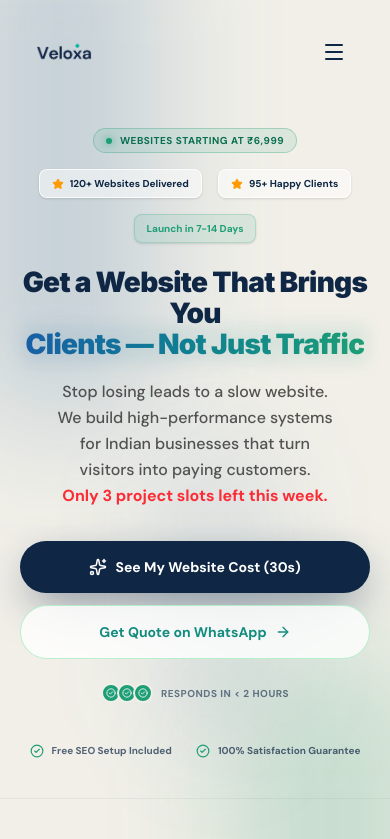
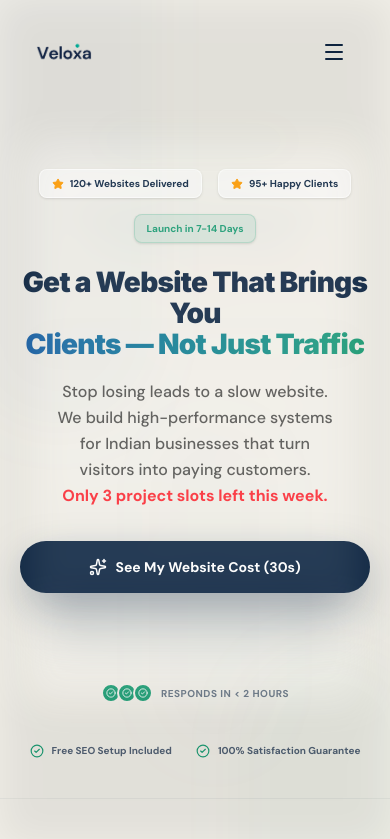
Before and after one commit to Rohit-Codes/veloxa, a Next.js app: page / in a window 390 px wide. Shown: the top 839 px of the page. Built offline with nearby package versions, Linux system fonts and the light colour scheme.

Commit message:
fix issues

```diff
--- a/src/app/globals.css
+++ b/src/app/globals.css
@@ -110,6 +110,24 @@
     animation: none !important;
   }
 
+  /* Nuclear Performance Optimization for Mobile */
+  /* backdrop-filter: blur is extremely heavy on mobile GPUs during scroll */
+  *, *::before, *::after {
+    backdrop-filter: none !important;
+    -webkit-backdrop-filter: none !important;
+  }
+
+  /* Reduce intensity of large blurred decorative orbs */
+  [class*="blur-"], [class*="blur\["] {
+    filter: blur(20px) !important; /* Cap blur at 20px on mobile */
+    opacity: 0.1 !important; /* Reduce opacity to make it less expensive to composite */
+  }
+
+  /* Specific fix for blanking: ensure everything has a minimum height and is visible */
+  section, div {
+     will-change: auto !important; /* Prevent over-allocation of GPU layers */
+  }
+
   /* FAQ Accordion - remove sliding animation but keep snapping open/close */
   .faq-answer,
   .faq-answer-inner,
--- a/src/components/PASSection.tsx
+++ b/src/components/PASSection.tsx
@@ -4,34 +4,7 @@
 import Link from "next/link";
 import { X, Check, ArrowRight, Zap } from "lucide-react";
 
-function useScrollReveal(threshold = 0.1) {
-  const [isVisible, setIsVisible] = useState(false);
-  const ref = useRef<HTMLDivElement>(null);
-
-  useEffect(() => {
-    const observer = new IntersectionObserver(
-      ([entry]) => {
-        if (entry.isIntersecting) {
-          setIsVisible(true);
-          observer.unobserve(entry.target);
-        }
-      },
-      { threshold: 0, rootMargin: "0px 0px 400px 0px" }
-    );
-
-    if (ref.current) {
-      observer.observe(ref.current);
-    }
-
-    return () => observer.disconnect();
-  }, [threshold]);
-
-  return { ref, isVisible };
-}
-
 export default function PASSection() {
-  const sectionRef = useScrollReveal(0.1);
-
   const painPoints = [
     "Visitors bounce in seconds without contacting you",
     "Your site looks outdated compared to competitors",
```
